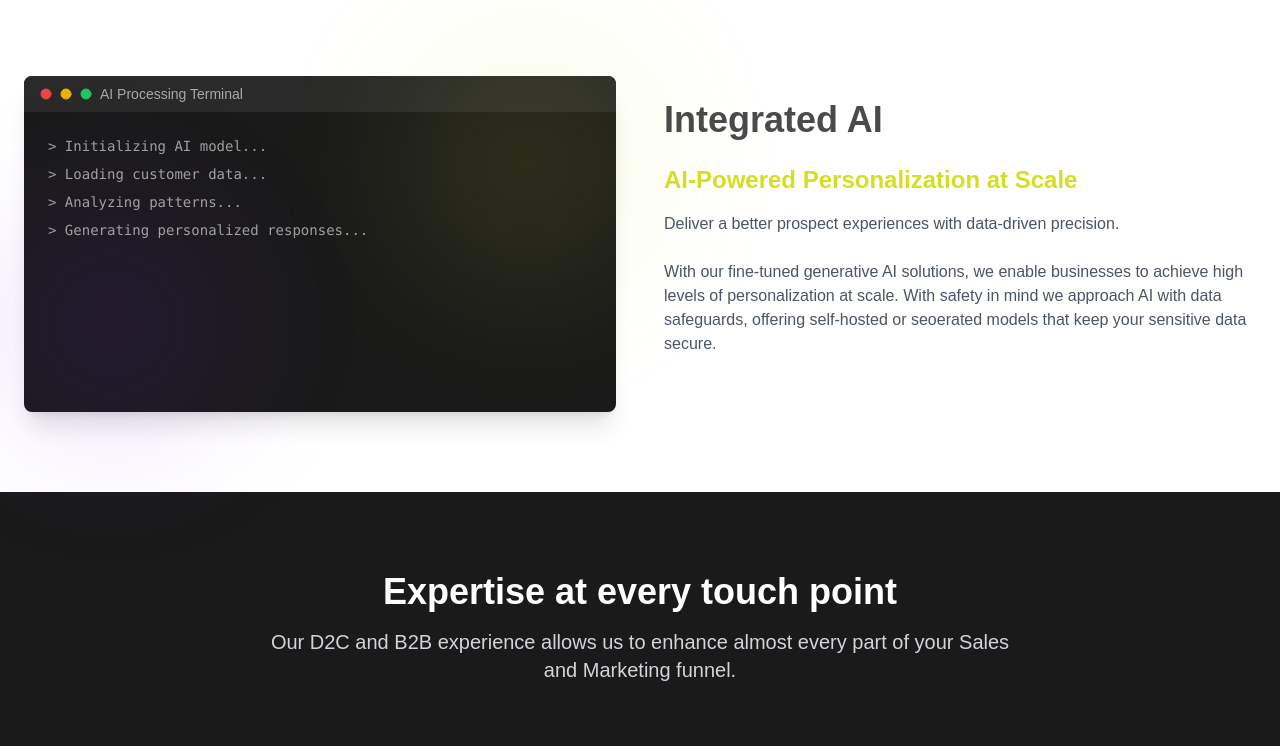
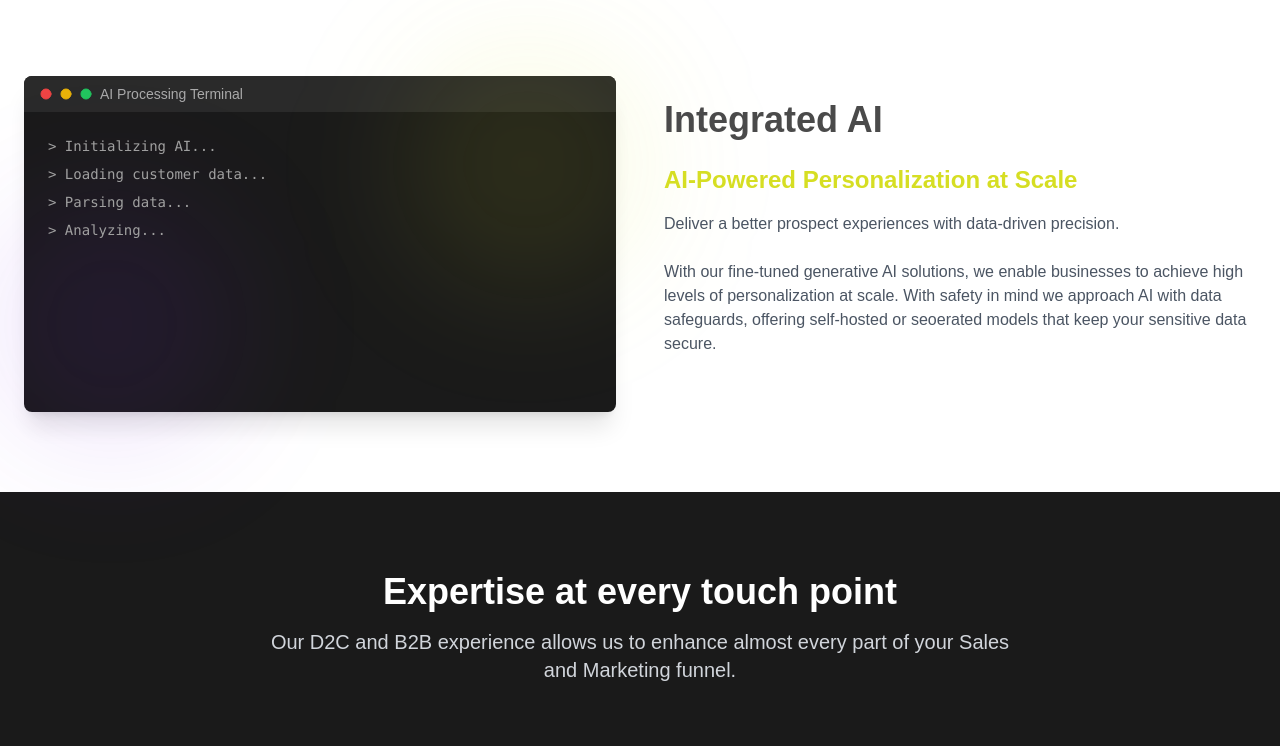
Before and after one commit to DaleOC/callwon, a Next.js app: page / in a window 1280 px wide. Shown: the part 1140-1886 px from the top of the page. Built offline with nearby package versions, Linux system fonts and the light colour scheme.

Commit message:
hid unused sections

```diff
--- a/src/app/page.tsx
+++ b/src/app/page.tsx
@@ -150,7 +150,7 @@ const Website = () => {
     const animation = (currentTime: number): void => {
       if (!startTime) startTime = currentTime;
       const timeElapsed = currentTime - startTime;
-      const progress = Math.min(timeElapsed / duration, 1); // Ensure it doesn’t exceed 1
+      const progress = Math.min(timeElapsed / duration, 1); // Ensure it doesn't exceed 1
       const ease = easeInOutQuad(progress); // Apply easing
       window.scrollTo(0, startPosition + distance * ease);
 
@@ -369,7 +369,7 @@ const Website = () => {
         </div>
       </section>
 
-      {/* Client Logo Ribbon */}
+      {/* Client Logo Ribbon - Commented out for future use
       <section className="py-16 bg-gray-100">
         <div className="container mx-auto px-6">
           <h3 className="text-center text-gray-600 mb-10">Trusted by Industry Leaders</h3>
@@ -382,8 +382,9 @@ const Website = () => {
           </div>
         </div>
       </section>
+      */}
 
-      {/* Team Section */}
+      {/* Team Section - Commented out for future use
       <section id="team" className="py-20 bg-white">
         <div className="container mx-auto px-6">
           <div className="text-center mb-16">
@@ -399,8 +400,9 @@ const Website = () => {
           </div>
         </div>
       </section>
+      */}
 
-      {/* Solution Partners */}
+      {/* Solution Partners - Commented out for future use
       <section className="py-20 bg-[#2A2A2A]">
         <div className="container mx-auto px-6">
           <div className="text-center mb-16">
@@ -421,6 +423,7 @@ const Website = () => {
           </div>
         </div>
       </section>
+      */}
 
       {/* Contact Section */}
       <section id="contact" className="py-20 bg-white">
@@ -553,7 +556,7 @@ const Website = () => {
                 <a href="#" className="text-gray-500 hover:text-[#D6DE23] transition-colors">
                   <Linkedin className="w-6 h-6" />
                 </a>
-                <a href="#" className="text-gray-500 hover:text-[#D6DE23] transition-colors">
+                <a href="mailto:info@callwon.com" className="text-gray-500 hover:text-[#D6DE23] transition-colors">
                   <Mail className="w-6 h-6" />
                 </a>
               </div>
--- a/src/components/Terminal.tsx
+++ b/src/components/Terminal.tsx
@@ -4,12 +4,13 @@ import { Circle } from 'lucide-react';
 export const TerminalBox = () => {
   const [currentLine, setCurrentLine] = useState(0);
   const lines = [
-    { text: '> Initializing AI model...', delay: 0 },
+    { text: '> Initializing AI...', delay: 0 },
     { text: '> Loading customer data...', delay: 1000 },
-    { text: '> Analyzing patterns...', delay: 2000 },
-    { text: '> Generating personalized responses...', delay: 3000 },
-    { text: '> Optimizing for engagement...', delay: 4000 },
-    { text: '> AI system ready.', delay: 5000 },
+    { text: '> Parsing data...', delay: 1000 },
+    { text: '> Analyzing...', delay: 2000 },
+    { text: '> Generating personalization...', delay: 3000 },
+    { text: '> Optimizing engagement...', delay: 4000 },
+    { text: '> Automation implemented.', delay: 5000 },
   ];
 
   useEffect(() => {
```
